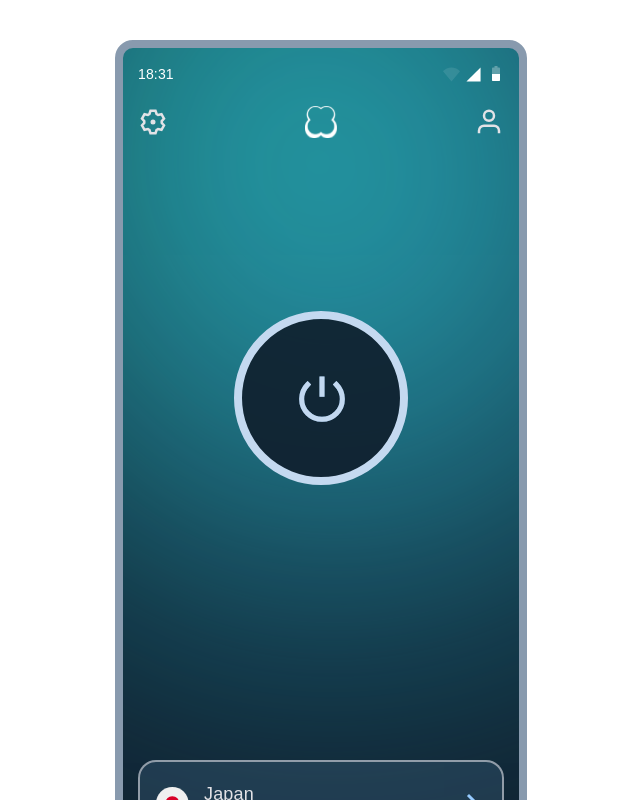
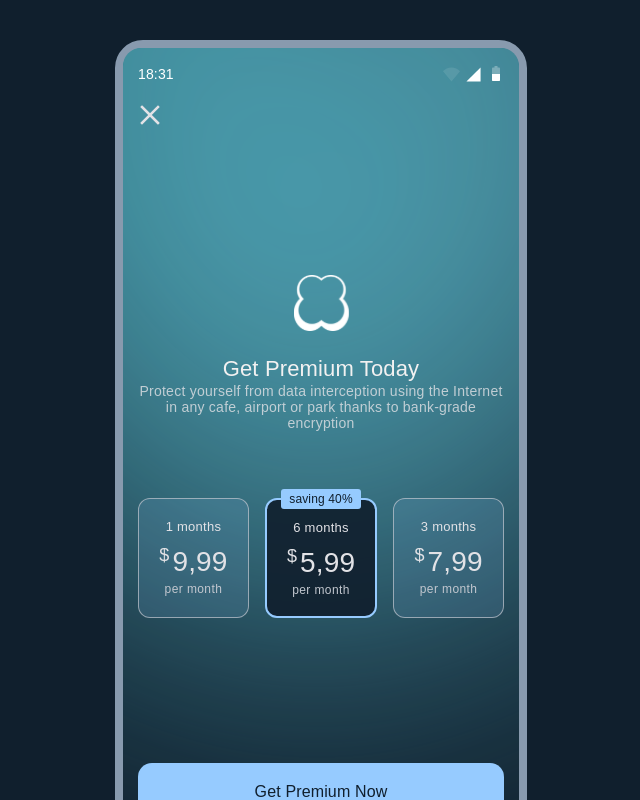
Before and after one commit to SegenVladimir/clover-vpn, a Vue app: page / in a window 1280 px wide. Both pictures are taken after a click on the button "setting". Shown: the top 800 px of the page, without its empty margins (319-959 px from the left). Built offline with nearby package versions, Linux system fonts and the light colour scheme.

Commit message:
get premium screen

```diff
--- a/src/components/App/App.scss
+++ b/src/components/App/App.scss
@@ -5,8 +5,7 @@
   width: 412px;
   height: 892px;
   margin: 5vh auto;
-  padding: 10px 15px;
-  border-radius: 18px;
+  border-radius: 28px;
   border: 8px solid #889aae;
   background-color: #101F2D;
   color: #fff;
@@ -25,16 +24,21 @@
   }
 
   &__header {
+    position: relative;
     display: flex;
     align-items: center;
     justify-content: space-between;
     height: 32px;
+    padding: 0 15px;
+    margin-top: 10px;
+    z-index: 100;
   }
 
   &__content {
     flex: 1;
     border-radius: 10px;
     overflow: auto;
+    padding: 0 15px;
 
     &::-webkit-scrollbar {
       width: 0;
@@ -44,6 +48,7 @@
   &__bottom {
     position: relative;
     height: 28px;
+    padding: 0 15px;
 
     &:before {
       content: '';
--- a/src/components/App/App.vue
+++ b/src/components/App/App.vue
@@ -3,9 +3,11 @@ import {ref} from "vue";
 import LoadScreen from '../LoadScreen/LoadScreen.vue'
 import ConnectScreen from "../ConnectScreen/ConnectScreen.vue";
 import {getTime} from "../../utils.js";
+import GetPremium from "../GetPremium/GetPremium.vue";
 
 const connect = ref(false);
 const currentTime = ref(getTime(new Date()));
+const openGetPremium = ref(false);
 
 setInterval(() => {
     currentTime.value = getTime(new Date());
@@ -26,8 +28,9 @@ setInterval(() => {
         </div>
         <div class="app__content">
             <!--          <LoadScreen />-->
-        <ConnectScreen @connectStatus="(e) => {connect = e;}"/>
+            <ConnectScreen @connectStatus="(e) => {connect = e;}" @openGetPremium="(e)=> {openGetPremium = e;}"/>
         </div>
         <div class="app__bottom"></div>
+        <GetPremium v-if="openGetPremium" @openGetPremium="(e)=> {openGetPremium = e;}"/>
     </div>
 </template>
--- a/src/components/ConnectScreen/ConnectScreen.scss
+++ b/src/components/ConnectScreen/ConnectScreen.scss
@@ -7,11 +7,13 @@
   padding-bottom: 40px;
 
   &__header {
+    position: relative;
     display: flex;
     justify-content: space-between;
     align-items: center;
     width: 100%;
     padding: 16px 0;
+    z-index: 10;
   }
 
   &__content {
--- a/src/components/ConnectScreen/ConnectScreen.vue
+++ b/src/components/ConnectScreen/ConnectScreen.vue
@@ -4,7 +4,7 @@ import CountrySelect from "../CountrySelect/CountrySelect.vue";
 import InfoTile from "../InfoTile/InfoTile.vue";
 import Stopwatch from "../Stopwatch/Stopwatch.vue";
 
-const emit = defineEmits(['connectStatus']);
+const emit = defineEmits(['connectStatus', 'openGetPremium']);
 const connect = ref(false);
 
 const onConnect = () => {
@@ -23,9 +23,9 @@ const onDisconnect = () => {
 <template>
     <div class="connect-screen">
         <div class="connect-screen__header">
-            <button type="button" class="connect-screen__setting-btn">setting</button>
+            <button type="button" class="connect-screen__setting-btn" @click.prevent.stop="emit('openGetPremium', true);">setting</button>
             <span class="connect-screen__logo"></span>
-            <button type="button" class="connect-screen__profile-btn">profile</button>
+            <button type="button" class="connect-screen__profile-btn" @click.prevent.stop="emit('openGetPremium', true);">profile</button>
         </div>
         <div v-if="connect" class="connect-screen__content">
             <button type="button" class="connect-screen__main-btn disconnect" @click.prevent.stop="onDisconnect();">disconnect</button>
--- /dev/null
+++ b/src/components/GetPremium/GetPremium.scss
@@ -0,0 +1,150 @@
+.get-premium {
+  display: flex;
+  position: absolute;
+  flex-direction: column;
+  justify-content: space-between;
+  width: 100%;
+  height: 100%;
+  background-image: url("../../assets/bg/getPremium.svg");
+  background-color: #101F2D;
+  border-radius: 18px;
+  padding: 52px 15px 36px 15px;
+  z-index: 10;
+
+  &__content {
+    text-align: center;
+  }
+
+  &__bottom {
+    display: flex;
+    flex-direction: column;
+    gap: 20px;
+    text-align: center;
+  }
+
+  &__logo {
+    width: 55px;
+    height: 56px;
+    margin: auto auto 24px;
+
+    img {
+      width: 100%;
+    }
+  }
+
+  &__title {
+    color: #F2F1F1;
+    font-size: 22px;
+    line-height: 28px;
+    letter-spacing: 0.15px;
+    font-weight: 500;
+    text-transform: capitalize;
+  }
+
+  &__description {
+    color: #E2E2E6;
+    font-size: 14px;
+    line-height: 16px;
+    letter-spacing: 0.25px;
+    font-weight: 400;
+    opacity: 0.8;
+
+    &-small {
+      color: #C2C7CF;
+      font-size: 12px;
+      line-height: 16px;
+      letter-spacing: 0.4px;
+      font-weight: 400;
+      opacity: 0.9;
+    }
+  }
+
+  &__close {
+    width: 30px;
+    height: 30px;
+    background: url("../../assets/icons/close.svg");
+    border: none;
+    outline: none;
+    font-size: 0;
+  }
+
+  &__btn {
+    width: 100%;
+    border-radius: 14px;
+    background: #96CBFF;
+    padding: 20px;
+    color: #101F2D;
+    font-size: 16px;
+    font-style: normal;
+    line-height: 17px;
+    font-weight: 500;
+    text-transform: capitalize;
+    text-align: center;
+  }
+}
+
+.tariff {
+  position: relative;
+  width: 100%;
+  border-radius: 12px;
+  border: 1.8px solid rgba(194, 199, 207, 0.70);
+  background: rgba(150, 203, 255, 0.13);
+  padding: 18px 3px;
+  text-align: center;
+
+  &.special {
+    border-radius: 12px;
+    border: 2.5px solid #96CBFF;
+    background: rgba(16, 31, 45, 0.90);
+  }
+
+  &__row {
+    display: flex;
+    gap: 16px;
+    margin-top: 67px;
+  }
+
+  &__name {
+    color: #E2E2E6;
+    font-size: 13px;
+    font-weight: 500;
+    line-height: 20px;
+    letter-spacing: 0.25px;
+  }
+
+  &__price {
+    color: #E2E2E6;
+    font-size: 28px;
+    line-height: 36px;
+    font-weight: 500;
+
+    sup {
+      font-size: 18px;
+      margin-right: 3px;
+    }
+  }
+
+  &__period {
+    color: #C2C7CF;
+    font-size: 12px;
+    line-height: 16px;
+    letter-spacing: 0.4px;
+    font-weight: 400;
+  }
+
+  &__tag {
+    position: absolute;
+    top: -11px;
+    left: 0;
+    right: 0;
+    margin: auto;
+    width: 80px;
+    border-radius: 3px;
+    background: #96CBFF;
+    padding: 2px 6px;
+    color: #101F2D;
+    font-size: 12px;
+    line-height: 16px;
+    font-weight: 500;
+  }
+}
--- /dev/null
+++ b/src/components/GetPremium/GetPremium.vue
@@ -0,0 +1,51 @@
+<script setup>
+const emit = defineEmits(['openGetPremium']);
+</script>
+<style lang="scss">
+@import "GetPremium";
+</style>
+<template>
+
+    <div class="get-premium">
+        <div class="get-premium__header">
+            <button class="get-premium__close" @click.prevent.stop="emit('openGetPremium', false);">close</button>
+        </div>
+        <div class="get-premium__content">
+            <div class="get-premium__logo">
+                <img src="/logo.svg" alt=""/>
+            </div>
+            <div class="get-premium__title">Get premium today</div>
+            <div class="get-premium__description">
+                Protect yourself from data interception
+                using the Internet in any cafe, airport or park thanks to bank-grade encryption
+            </div>
+
+            <div class="tariff__row">
+                <div class="tariff">
+                    <div class="tariff__name">1 months</div>
+                    <div class="tariff__price"><sup>$</sup>9,99</div>
+                    <div class="tariff__period">per month</div>
+                </div>
+                <div class="tariff special">
+                    <span class="tariff__tag">saving 40%</span>
+                    <div class="tariff__name">6 months</div>
+                    <div class="tariff__price"><sup>$</sup>5,99</div>
+                    <div class="tariff__period">per month</div>
+                </div>
+                <div class="tariff">
+                    <div class="tariff__name">3 months</div>
+                    <div class="tariff__price"><sup>$</sup>7,99</div>
+                    <div class="tariff__period">per month</div>
+                </div>
+            </div>
+        </div>
+        <div class="get-premium__bottom">
+            <div class="get-premium__btn">Get premium now</div>
+            <div class="get-premium__description-small">
+                The subscription will automatically renew for
+                the same period, unless you cancel it 24 hours
+                before the end of the current period
+            </div>
+        </div>
+    </div>
+</template>
--- a/src/style.css
+++ b/src/style.css
@@ -1,12 +1,13 @@
 @import url('https://fonts.googleapis.com/css2?family=Inter:wght@100;300;400;500;600;700&display=swap');
 
 body {
-  margin: 0;
+
   box-sizing: border-box;
   font-family: 'Inter', sans-serif;
   min-width: 350px;
   min-height: 892px;
   overflow-x: hidden;
+  background-color: #101F2D;
 }
 
 html, * {
```
Also changed, not shown: src/assets/bg/getPremium.svg (added), src/assets/icons/close.svg (added). Lines whose indentation alone changed are shown as unchanged.
